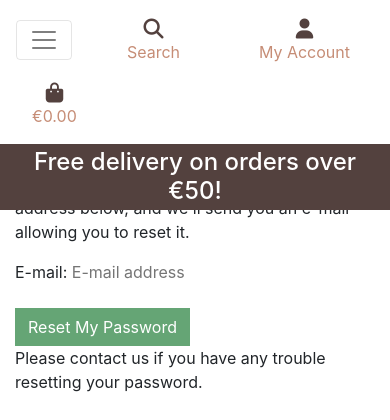
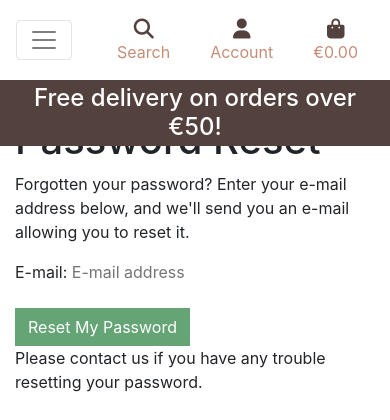
Before and after one commit to LaurePiechaczyk/project5-coffee-shop, a Django app: page /accounts/password/reset/ in a window 390 px wide. Shown: the top 420 px of the page. Run offline with Django 3.2, Linux system fonts and the light colour scheme; parts of the project's set-up code (start-up, migrations or seed data) failed here and were passed over; some libraries are stand-ins or nearby versions.

Commit message:
navbar mabile tablett align icons right

```diff
--- a/templates/includes/mobile-top-header.html
+++ b/templates/includes/mobile-top-header.html
@@ -1,4 +1,5 @@
 
+<ul class="list-group list-group-horizontal">
     <li class="list-inline-item text-center">
         <a class="nav-link d-block d-lg-none" href="#" id="mobile-search" data-toggle="dropdown" aria-haspopup="true" aria-expanded="false">
 
@@ -25,7 +26,11 @@
         <a class="nav-link d-block d-lg-none" href="#" id="user-options" data-toggle="dropdown" aria-haspopup="true" aria-expanded="false">
             <div class="text-center">
                 <div><i class="fas fa-user fa-lg text-dark-brown"></i></div>
-                <p class="my-0 text-dark-beige">My Account</p>
+                {% if request.user.is_authenticated %}
+                    <p class="my-0 text-dark-beige">My Account</p>
+                {% else %}
+                    <p class="my-0 text-dark-beige">Account</p>
+                {% endif %}
             </div>
         </a>
         <div class="dropdown-menu border-0" aria-labelledby="user-options">
@@ -55,3 +60,4 @@
             </div>
         </a>
     </li>
+</ul>
```
